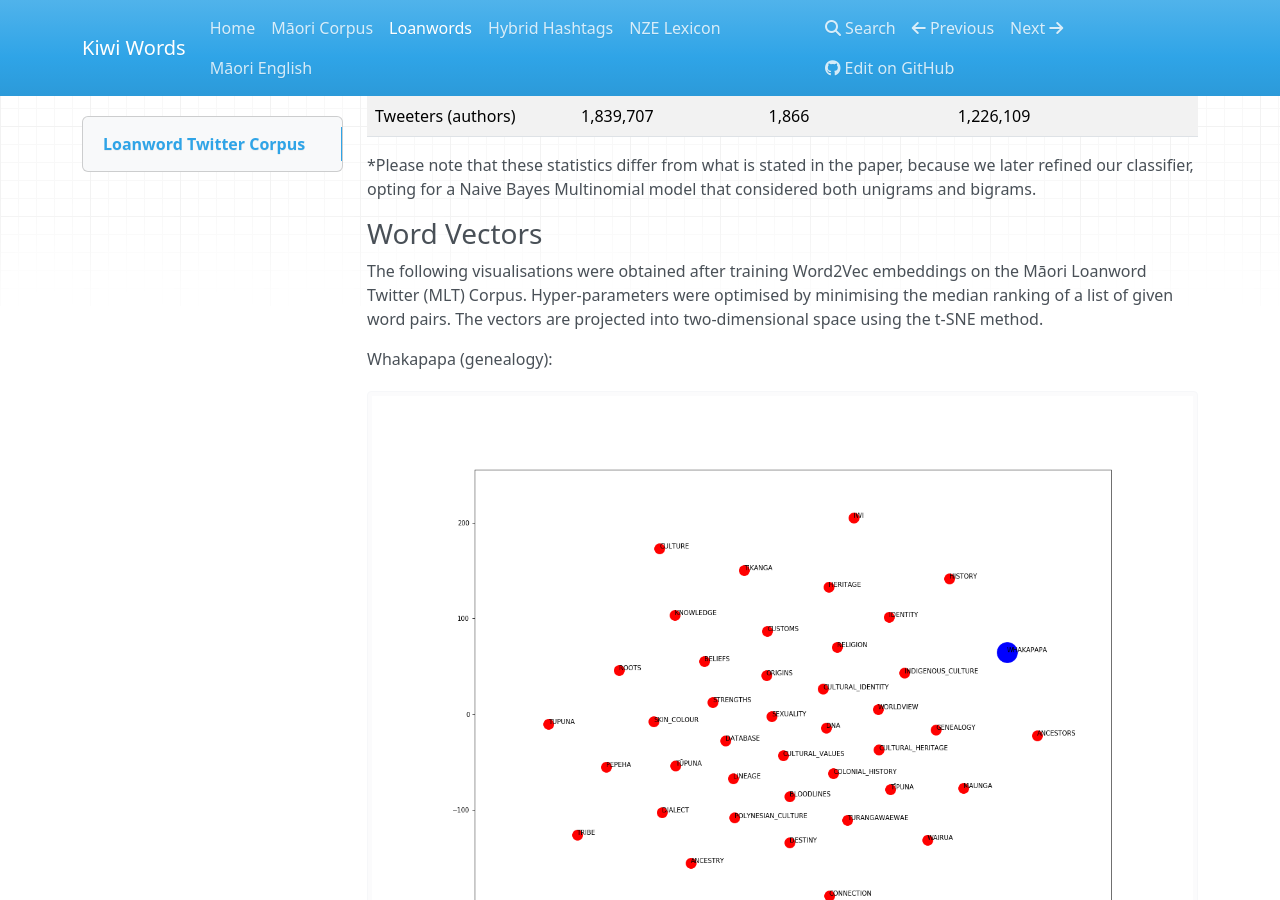
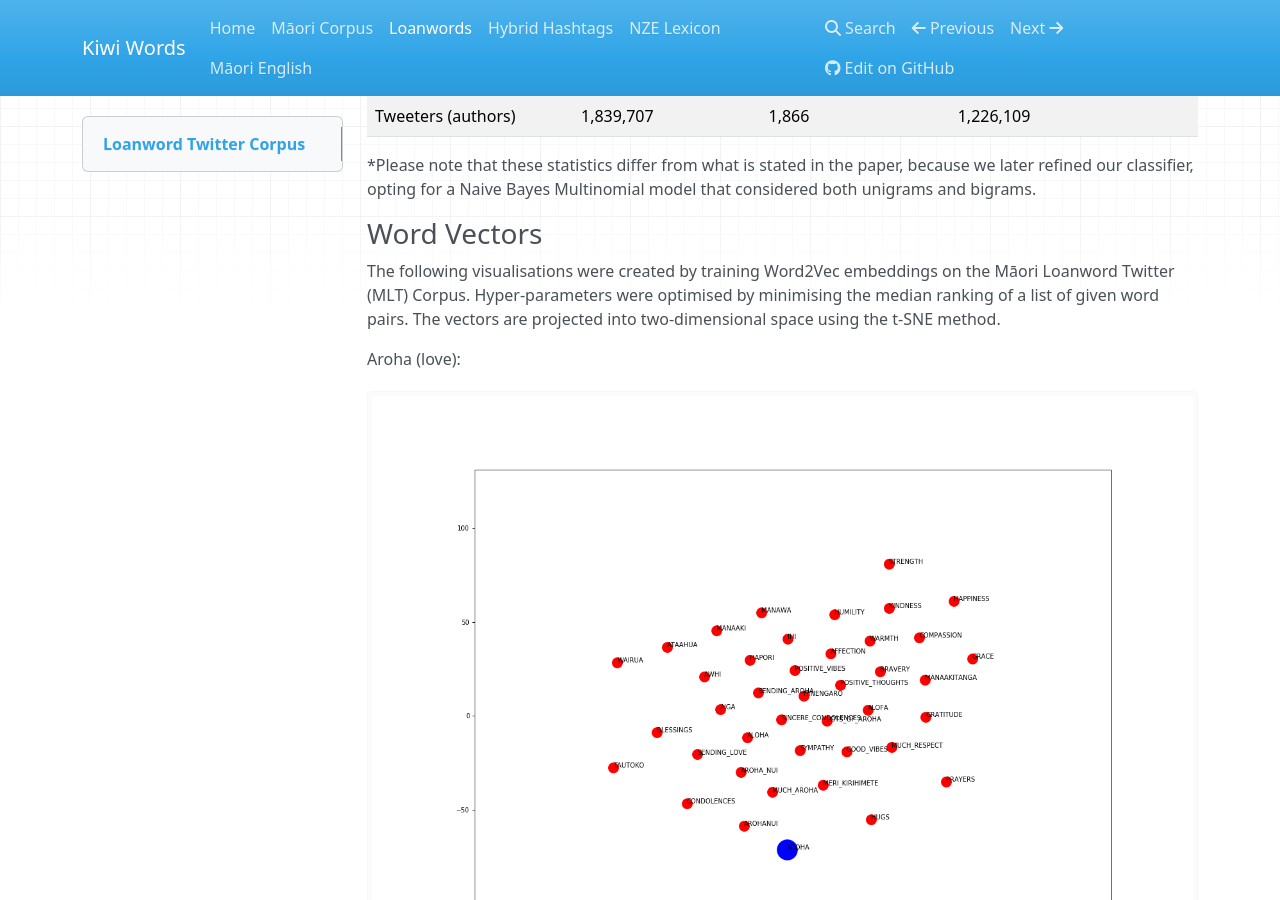
Before and after one commit to Waikato/kiwiwords, an MkDocs documentation site: the page built from docs/corpus.md, in a window 1280 px wide and 900 px high, scrolled down 985 px. Built offline with MkDocs 1.6.1, drawn with Linux system fonts in a browser that asks for light colours; nearby versions of some CDN libraries; some of the changed text lies outside the part shown.

Commit message:
Update corpus.md

```diff
--- a/docs/corpus.md
+++ b/docs/corpus.md
@@ -25,31 +25,15 @@ This table shows key stats for the different components of the MLT Corpus:
 \*Please note that these statistics differ from what is stated in the paper, because we later refined our classifier, opting for a Naive Bayes Multinomial model that considered both unigrams and bigrams.
 
 ### Word Vectors
-The following visualisations were obtained after training Word2Vec embeddings on the Māori Loanword Twitter (MLT) Corpus. Hyper-parameters were optimised by minimising the median ranking of a list of given word pairs. The vectors are projected into two-dimensional space using the t-SNE method.
-
-Whakapapa (genealogy):
-<img src="../pics/whakapapa_tsne.png" alt="Word embeddings for whakapapa"/>
+The following visualisations were created by training Word2Vec embeddings on the Māori Loanword Twitter (MLT) Corpus. Hyper-parameters were optimised by minimising the median ranking of a list of given word pairs. The vectors are projected into two-dimensional space using the t-SNE method.
 
 Aroha (love):
 <img src="../pics/aroha_tsne.png" alt="Word embeddings for aroha"/>
 
-Haka (tribal war dance):
-<img src="../pics/haka_tsne.png" alt="Word embeddings for haka"/>
-
-Kia kaha ("be strong"):
-<img src="../pics/kia_kaha_tsne.png" alt="Word embeddings for kia kaha"/>
-
-Kia ora ("hello", "thank you"):
-<img src="../pics/kia_ora_tsne.png" alt="Word embeddings for kia ora"/>
-
-Matariki (Māori New Year):
-<img src="../pics/matariki_tsne.png" alt="Word embeddings for Matariki"/>
-
-Wahine (woman):
-<img src="../pics/wahine_tsne.png" alt="Word embeddings for wahine"/>
-
 Whānau (family):
 <img src="../pics/whanau_tsne.png" alt="Word embeddings for whānau"/>
+
+Click to <a href="../pics/word_vectors.zip">download all images</a> (for other loanwords, as well).
 
 ### Download the MLT Corpus
 Click to <a href="../pics/mlt-v2.zip">download the MLT Corpus</a>.
```
Also changed, not shown: other parts of docs/corpus.md (+2 -2 lines).
